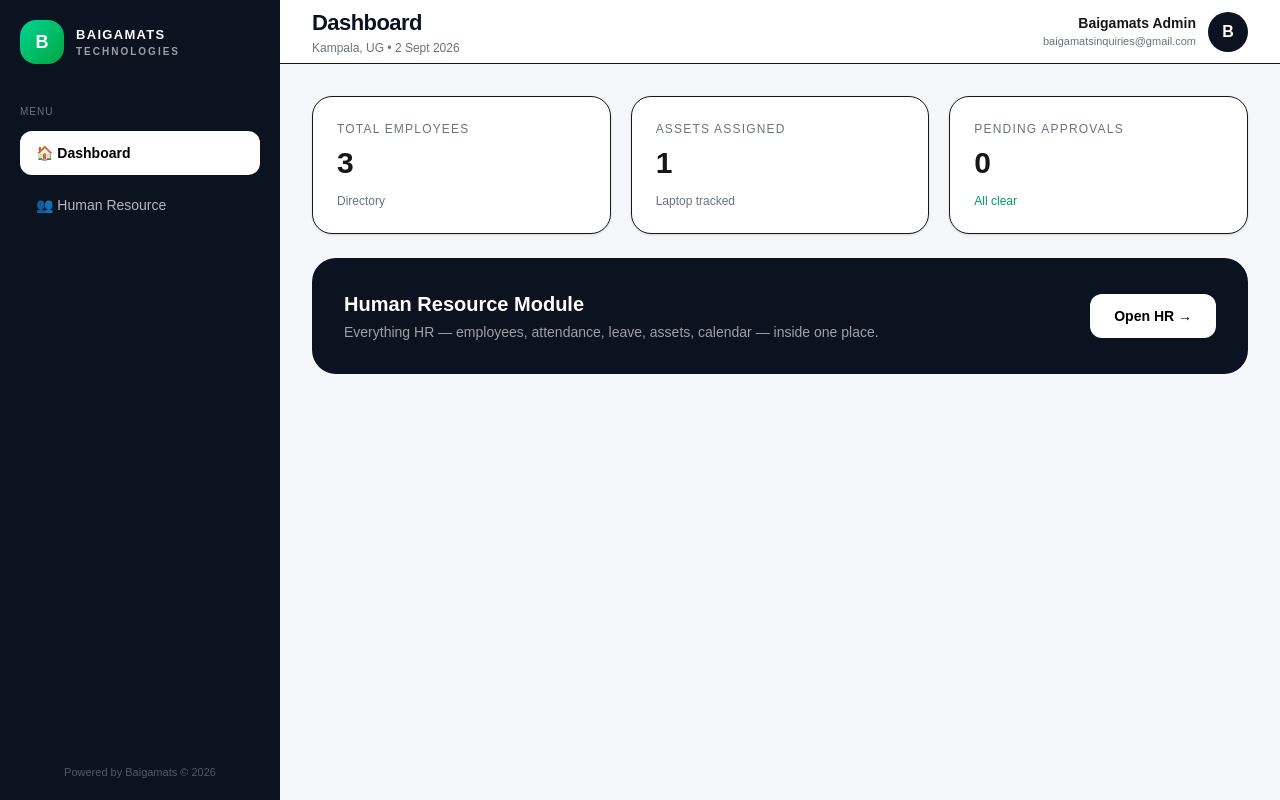
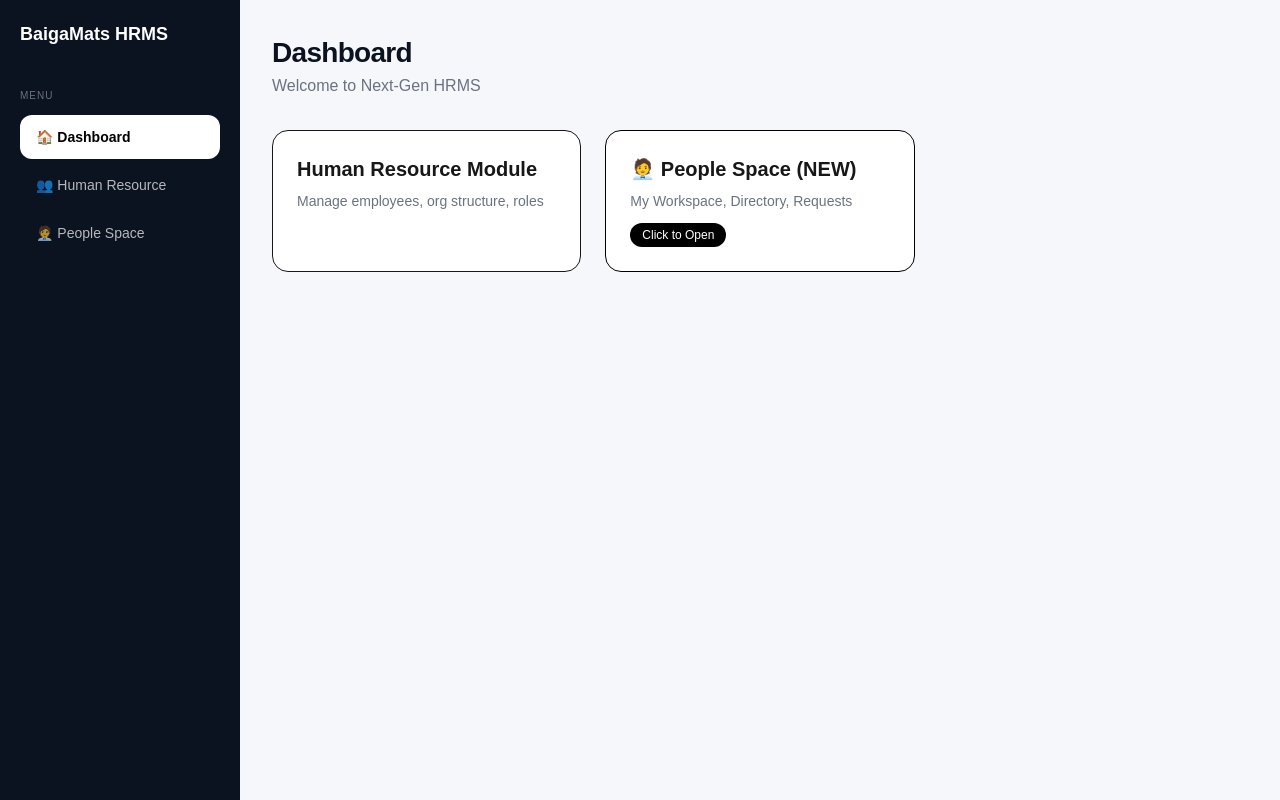
Before and after one commit to baigamats-sy/baigamats-hrms, a Next.js app: page / in a window 1280 px wide. Built offline with nearby package versions, Linux system fonts and the light colour scheme.

Commit message:
Add People Space to MENU - full fix

```diff
--- a/app/page.tsx
+++ b/app/page.tsx
@@ -1,71 +1,39 @@
-'use client';
+"use client"
 import Link from 'next/link';
 
-export default function Home() {
+export default function Dashboard() {
   return (
-    <div className="min-h-screen flex bg-[#f6f7fb]">
+    <div className="flex min-h-screen bg-[#F5F7FB]">
       {/* SIDEBAR */}
-      <aside className="w-[280px] bg-[#0B1220] text-white flex flex-col p-5">
-        <div className="flex items-center gap-3">
-          <div className="w-11 h-11 bg-gradient-to-br from-emerald-400 to-green-600 rounded-2xl flex items-center justify-center font-black text-[18px]">B</div>
-          <div>
-            <div className="font-extrabold tracking-widest text-[13px]">BAIGAMATS</div>
-            <div className="text-[10px] tracking-[0.2em] text-white/60 font-semibold">TECHNOLOGIES</div>
-          </div>
+      <div className="w-[240px] bg-[#0B1220] text-white p-5 flex flex-col">
+        <h1 className="text-lg font-bold mb-10">BaigaMats HRMS</h1>
+
+        <p className="text-[10px] tracking-widest text-white/40 mb-3">MENU</p>
+        <div className="flex flex-col gap-1">
+          <Link href="/" className="flex items-center gap-3 px-4 py-3 rounded-xl bg-white text-black font-semibold text-sm">🏠 Dashboard</Link>
+          <Link href="/employees" className="flex items-center gap-3 px-4 py-3 rounded-xl text-white/70 hover:bg-white/10 text-sm">👥 Human Resource</Link>
+          <Link href="/people-space" className="flex items-center gap-3 px-4 py-3 rounded-xl text-white/70 hover:bg-white/10 text-sm">🧑‍💼 People Space</Link>
         </div>
-        <div className="mt-10 space-y-2">
-          <p className="text-[10px] tracking-widest text-white/40 mb-3">MENU</p>
-          <div className="flex items-center gap-3 px-4 py-3 rounded-xl bg-white text-black font-semibold text-sm">🏠 Dashboard</div>
-          <Link href="/employees" className="flex items-center gap-3 px-4 py-3 rounded-xl text-white/70 hover:bg-white/10 text-sm">👥 Human Resource</Link>
-        </div>
-        <div className="mt-auto text-[11px] text-white/30 text-center">Powered by Baigamats © 2026</div>
-      </aside>
+      </div>
 
       {/* MAIN */}
-      <main className="flex-1">
-        {/* TOP BAR WITH PROFILE - NO LIVE BADGE */}
-        <div className="h-[64px] bg-white border-b flex items-center justify-between px-8">
-          <div>
-            <h1 className="text-[22px] font-bold tracking-tight text-[#0B1220]">Dashboard</h1>
-            <p className="text-[12px] text-gray-500">Kampala, UG • 2 Sept 2026</p>
-          </div>
-          <div className="flex items-center gap-3">
-            <div className="text-right">
-              <div className="text-sm font-semibold">Baigamats Admin</div>
-              <div className="text-[11px] text-gray-500">baigamatsinquiries@gmail.com</div>
-            </div>
-            <div className="w-10 h-10 rounded-full bg-[#0B1220] text-white flex items-center justify-center font-bold">B</div>
-          </div>
+      <div className="flex-1 p-8">
+        <h1 className="text-[28px] font-bold tracking-tight text-[#0B1220]">Dashboard</h1>
+        <p className="text-gray-500 mb-8">Welcome to Next-Gen HRMS</p>
+
+        <div className="grid grid-cols-3 gap-6">
+          <Link href="/employees" className="bg-white p-6 rounded-2xl border hover:shadow-lg transition">
+            <h2 className="text-xl font-semibold">Human Resource Module</h2>
+            <p className="text-sm text-gray-500 mt-2">Manage employees, org structure, roles</p>
+          </Link>
+
+          <Link href="/people-space" className="bg-white p-6 rounded-2xl border hover:shadow-lg transition border-black">
+            <h2 className="text-xl font-semibold">🧑‍💼 People Space (NEW)</h2>
+            <p className="text-sm text-gray-500 mt-2">My Workspace, Directory, Requests</p>
+            <span className="inline-block mt-3 text-xs bg-black text-white px-3 py-1 rounded-full">Click to Open</span>
+          </Link>
         </div>
-
-        <div className="p-8">
-          <div className="grid grid-cols-3 gap-5">
-            <div className="bg-white rounded-[20px] p-6 shadow-sm border">
-              <div className="text-xs text-gray-500 uppercase tracking-widest">Total Employees</div>
-              <div className="text-3xl font-bold mt-2">3</div>
-              <div className="text-xs text-gray-500 mt-3">Directory</div>
-            </div>
-            <div className="bg-white rounded-[20px] p-6 shadow-sm border">
-              <div className="text-xs text-gray-500 uppercase tracking-widest">Assets Assigned</div>
-              <div className="text-3xl font-bold mt-2">1</div>
-              <div className="text-xs text-gray-500 mt-3">Laptop tracked</div>
-            </div>
-            <div className="bg-white rounded-[20px] p-6 shadow-sm border">
-              <div className="text-xs text-gray-500 uppercase tracking-widest">Pending Approvals</div>
-              <div className="text-3xl font-bold mt-2">0</div>
-              <div className="text-xs text-emerald-600 mt-3">All clear</div>
-            </div>
-          </div>
-
-          <div className="mt-6 bg-[#0B1220] rounded-[24px] p-8 text-white flex justify-between items-center">
-            <div>
-              <h2 className="text-xl font-semibold">Human Resource Module</h2>
-              <p className="text-sm text-white/60 mt-1">Everything HR — employees, attendance, leave, assets, calendar — inside one place.</p>
-            </div>
-            <Link href="/employees" className="bg-white text-black px-6 py-3 rounded-xl text-sm font-semibold">Open HR →</Link>
-          </div>
-        </div>
-      </main>
+      </div>
     </div>
-  )
+  );
 }
```
